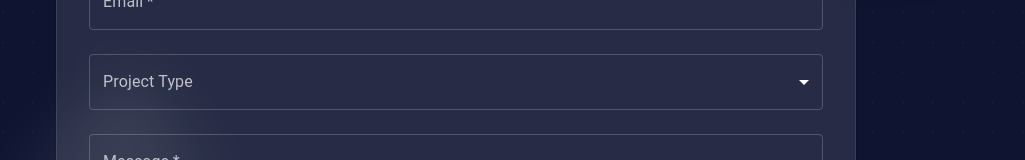
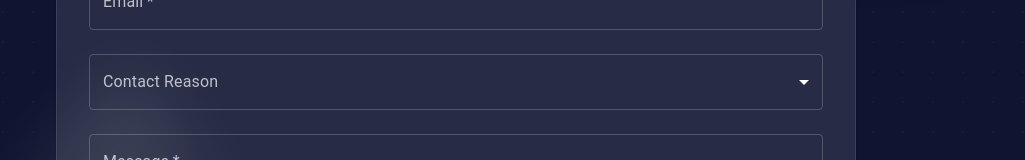
Before and after one commit to ReileyMeeks/Reiley_Meeks_Portfolio, a Next.js app: page / in a window 1280 px wide. Shown: the part 5368-5528 px from the top of the page, without its empty margins (184-1209 px from the left). Built offline with nearby package versions, Linux system fonts and the light colour scheme.

Commit message:
Contact section updates

```diff
--- a/components/sections/ContactSection.tsx
+++ b/components/sections/ContactSection.tsx
@@ -194,7 +194,7 @@ export default function ContactSection() {
               />
               <FormControl fullWidth>
                 <InputLabel
-                  id="project-type-label"
+                  id="contact-reason-label"
                   sx={{
                     color: "rgba(255, 255, 255, 0.7)",
                     "&.Mui-focused": {
@@ -202,11 +202,11 @@ export default function ContactSection() {
                     },
                   }}
                 >
-                  Project Type
+                  Contact Reason
                 </InputLabel>
                 <Select
-                  labelId="project-type-label"
-                  label="Project Type"
+                  labelId="contact-reason-label"
+                  label="Contact Reason"
                   defaultValue=""
                   sx={{
                     color: "white",
```
